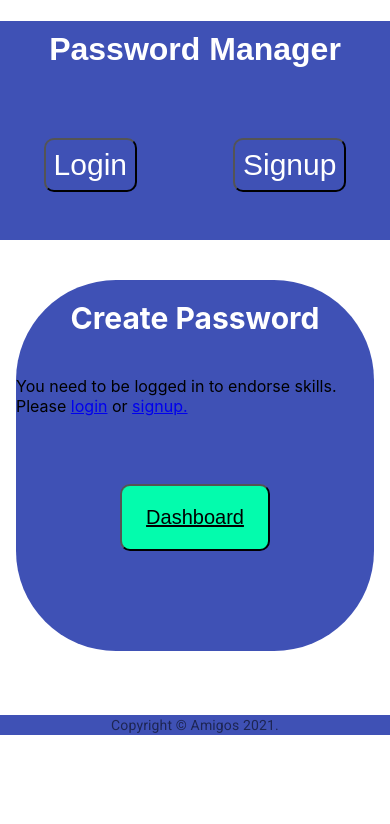
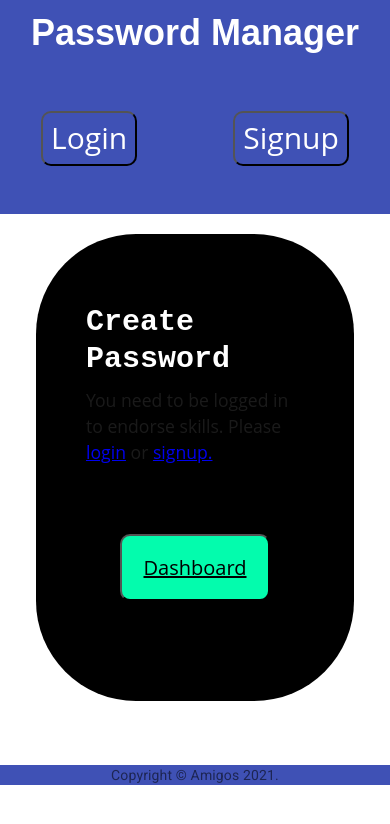
Before and after one commit to campe0n/passwordManager, a React (Create React App) app in the folder client/: page /createPassword in a window 390 px wide. Shown: the top 824 px of the page. Built offline with nearby package versions, Linux system fonts and the light colour scheme.

Commit message:
add mobile first design and redirect to dashboard when login

```diff
--- a/client/src/components/Header/index.js
+++ b/client/src/components/Header/index.js
@@ -1,5 +1,5 @@
 import React from "react";
-import { Link } from "react-router-dom";
+import { Link, Redirect } from "react-router-dom";
 
 import Auth from "../../utils/auth";
 
@@ -59,9 +59,12 @@
       <h1 style={title}>Password Manager</h1>
       <div style={divBtn}>
         {Auth.loggedIn() ? (
+          <div>
+          <Redirect to="/dashboard" />
           <button style={logoutBtn} onClick={logout}>
             Logout
           </button>
+          </div>
         ) : (
           <>
             <button style={btn}>
--- a/client/src/index.css
+++ b/client/src/index.css
@@ -1,13 +1,503 @@
+/*! normalize.css v8.0.1 | MIT License | github.com/necolas/normalize.css */
+/* Document
+   ========================================================================== */
+/**
+ * 1. Correct the line height in all browsers.
+ * 2. Prevent adjustments of font size after orientation changes in iOS.
+ */
+ html {
+  line-height: 1.15;
+  /* 1 */
+  -webkit-text-size-adjust: 100%;
+  /* 2 */
+}
+
+/* Sections
+   ========================================================================== */
+/**
+ * Remove the margin in all browsers.
+ */
 body {
   margin: 0;
-  font-family: -apple-system, BlinkMacSystemFont, 'Segoe UI', 'Roboto', 'Oxygen',
-    'Ubuntu', 'Cantarell', 'Fira Sans', 'Droid Sans', 'Helvetica Neue',
-    sans-serif;
-  -webkit-font-smoothing: antialiased;
-  -moz-osx-font-smoothing: grayscale;
 }
 
-code {
-  font-family: source-code-pro, Menlo, Monaco, Consolas, 'Courier New',
-    monospace;
+/**
+ * Render the `main` element consistently in IE.
+ */
+main {
+  display: block;
 }
+
+/**
+ * Correct the font size and margin on `h1` elements within `section` and
+ * `article` contexts in Chrome, Firefox, and Safari.
+ */
+h1 {
+  font-size: 2em;
+  margin: 0.67em 0;
+}
+
+/* Grouping content
+   ========================================================================== */
+/**
+ * 1. Add the correct box sizing in Firefox.
+ * 2. Show the overflow in Edge and IE.
+ */
+hr {
+  box-sizing: content-box;
+  /* 1 */
+  height: 0;
+  /* 1 */
+  overflow: visible;
+  /* 2 */
+}
+
+/**
+ * 1. Correct the inheritance and scaling of font size in all browsers.
+ * 2. Correct the odd `em` font sizing in all browsers.
+ */
+pre {
+  font-family: monospace, monospace;
+  /* 1 */
+  font-size: 1em;
+  /* 2 */
+}
+
+/* Text-level semantics
+   ========================================================================== */
+/**
+ * Remove the gray background on active links in IE 10.
+ */
+a {
+  background-color: transparent;
+}
+
+/**
+ * 1. Remove the bottom border in Chrome 57-
+ * 2. Add the correct text decoration in Chrome, Edge, IE, Opera, and Safari.
+ */
+abbr[title] {
+  border-bottom: none;
+  /* 1 */
+  text-decoration: underline;
+  /* 2 */
+  text-decoration: underline dotted;
+  /* 2 */
+}
+
+/**
+ * Add the correct font weight in Chrome, Edge, and Safari.
+ */
+b,
+strong {
+  font-weight: bolder;
+}
+
+/**
+ * 1. Correct the inheritance and scaling of font size in all browsers.
+ * 2. Correct the odd `em` font sizing in all browsers.
+ */
+code,
+kbd,
+samp {
+  font-family: monospace, monospace;
+  /* 1 */
+  font-size: 1em;
+  /* 2 */
+}
+
+/**
+ * Add the correct font size in all browsers.
+ */
+small {
+  font-size: 80%;
+}
+
+/**
+ * Prevent `sub` and `sup` elements from affecting the line height in
+ * all browsers.
+ */
+sub,
+sup {
+  font-size: 75%;
+  line-height: 0;
+  position: relative;
+  vertical-align: baseline;
+}
+
+sub {
+  bottom: -0.25em;
+}
+
+sup {
+  top: -0.5em;
+}
+
+/* Embedded content
+   ========================================================================== */
+/**
+ * Remove the border on images inside links in IE 10.
+ */
+img {
+  border-style: none;
+}
+
+/* Forms
+   ========================================================================== */
+/**
+ * 1. Change the font styles in all browsers.
+ * 2. Remove the margin in Firefox and Safari.
+ */
+button,
+input,
+optgroup,
+select,
+textarea {
+  font-family: inherit;
+  /* 1 */
+  font-size: 100%;
+  /* 1 */
+  line-height: 1.15;
+  /* 1 */
+  margin: 0;
+  /* 2 */
+}
+
+/**
+ * Show the overflow in IE.
+ * 1. Show the overflow in Edge.
+ */
+button,
+input {
+  /* 1 */
+  overflow: visible;
+}
+
+/**
+ * Remove the inheritance of text transform in Edge, Firefox, and IE.
+ * 1. Remove the inheritance of text transform in Firefox.
+ */
+button,
+select {
+  /* 1 */
+  text-transform: none;
+}
+
+/**
+ * Correct the inability to style clickable types in iOS and Safari.
+ */
+button,
+[type='button'],
+[type='reset'],
+[type='submit'] {
+  -webkit-appearance: button;
+}
+
+/**
+ * Remove the inner border and padding in Firefox.
+ */
+button::-moz-focus-inner,
+[type='button']::-moz-focus-inner,
+[type='reset']::-moz-focus-inner,
+[type='submit']::-moz-focus-inner {
+  border-style: none;
+  padding: 0;
+}
+
+/**
+ * Restore the focus styles unset by the previous rule.
+ */
+button:-moz-focusring,
+[type='button']:-moz-focusring,
+[type='reset']:-moz-focusring,
+[type='submit']:-moz-focusring {
+  outline: 1px dotted ButtonText;
+}
+
+/**
+ * Correct the padding in Firefox.
+ */
+fieldset {
+  padding: 0.35em 0.75em 0.625em;
+}
+
+/**
+ * 1. Correct the text wrapping in Edge and IE.
+ * 2. Correct the color inheritance from `fieldset` elements in IE.
+ * 3. Remove the padding so developers are not caught out when they zero out
+ *    `fieldset` elements in all browsers.
+ */
+legend {
+  box-sizing: border-box;
+  /* 1 */
+  color: inherit;
+  /* 2 */
+  display: table;
+  /* 1 */
+  max-width: 100%;
+  /* 1 */
+  padding: 0;
+  /* 3 */
+  white-space: normal;
+  /* 1 */
+}
+
+/**
+ * Add the correct vertical alignment in Chrome, Firefox, and Opera.
+ */
+progress {
+  vertical-align: baseline;
+}
+
+/**
+ * Remove the default vertical scrollbar in IE 10+.
+ */
+textarea {
+  overflow: auto;
+}
+
+/**
+ * 1. Add the correct box sizing in IE 10.
+ * 2. Remove the padding in IE 10.
+ */
+[type='checkbox'],
+[type='radio'] {
+  box-sizing: border-box;
+  /* 1 */
+  padding: 0;
+  /* 2 */
+}
+
+/**
+ * Correct the cursor style of increment and decrement buttons in Chrome.
+ */
+[type='number']::-webkit-inner-spin-button,
+[type='number']::-webkit-outer-spin-button {
+  height: auto;
+}
+
+/**
+ * 1. Correct the odd appearance in Chrome and Safari.
+ * 2. Correct the outline style in Safari.
+ */
+[type='search'] {
+  -webkit-appearance: textfield;
+  /* 1 */
+  outline-offset: -2px;
+  /* 2 */
+}
+
+/**
+ * Remove the inner padding in Chrome and Safari on macOS.
+ */
+[type='search']::-webkit-search-decoration {
+  -webkit-appearance: none;
+}
+
+/**
+ * 1. Correct the inability to style clickable types in iOS and Safari.
+ * 2. Change font properties to `inherit` in Safari.
+ */
+::-webkit-file-upload-button {
+  -webkit-appearance: button;
+  /* 1 */
+  font: inherit;
+  /* 2 */
+}
+
+/* Interactive
+   ========================================================================== */
+/*
+ * Add the correct display in Edge, IE 10+, and Firefox.
+ */
+details {
+  display: block;
+}
+
+/*
+ * Add the correct display in all browsers.
+ */
+summary {
+  display: list-item;
+}
+
+/* Misc
+   ========================================================================== */
+/**
+ * Add the correct display in IE 10+.
+ */
+template {
+  display: none;
+}
+
+/**
+ * Add the correct display in IE 10.
+ */
+[hidden] {
+  display: none;
+}
+
+/*
+=================
+END NORMALIZE CSS
+=================
+*/
+*,
+*::before,
+*::after {
+  box-sizing: border-box;
+}
+
+html,
+body {
+  min-height: 100%;
+}
+
+body {
+  margin: 0;
+  padding: 0;
+  font-family: 'Open Sans', -apple-system, BlinkMacSystemFont, 'Segoe UI',
+    Roboto, Helvetica, Arial, sans-serif, 'Apple Color Emoji', 'Segoe UI Emoji',
+    'Segoe UI Symbol';
+  font-size: 16px;
+  color: #1a1a1a;
+}
+
+h1,
+h2,
+h3,
+h4,
+h5,
+h6 {
+  font-family: 'JetBrains Mono', monospace;
+  margin: 0 0 0.5rem;
+  line-height: 1.25;
+}
+
+h1 {
+  font-size: 2.25rem;
+}
+
+h2 {
+  font-size: 2rem;
+}
+
+h3 {
+  font-size: 1.75rem;
+}
+
+h4 {
+  font-size: 1.5rem;
+}
+
+h5 {
+  font-size: 1.25rem;
+}
+
+h6 {
+  font-size: 1rem;
+}
+
+p {
+  font-size: 1.1rem;
+  margin: 0 0 1rem;
+  line-height: 1.5;
+}
+
+ul,
+ol,
+dl {
+  margin-top: 0;
+  margin-bottom: 1rem;
+}
+
+label {
+  display: inline-block;
+}
+
+input,
+select,
+textarea,
+button {
+  margin: 0;
+}
+
+
+/* col-sm */
+@media screen and (min-width: 360px) {
+  .formDiv {
+    background-color: black;
+    padding: 50px
+  }
+  .Form{
+    display: flex;
+    flex-wrap: wrap;
+  }
+  .Color{
+    margin: 10px
+  }
+
+  .Color:nth-child(2), input{
+    margin: 10px;
+
+  };
+}
+
+/* col-md */
+@media screen and (min-width: 768px) {
+  .formDiv {
+    padding: 50px
+  }
+  .Form{
+    display: flex;
+    flex-wrap: wrap;
+  }
+  .Color{
+    margin: 40px
+  }
+
+  .Color:nth-child(2), input{
+    margin: 10px;
+    padding-left: 20px;
+  };
+
+}
+
+/* col-lg */
+@media screen and (min-width: 992px) {
+  .formDiv {
+    background-color: blue;
+    padding: 30px
+  }
+  .Form{
+    display: flex;
+    flex-wrap: wrap;
+  }
+  .Color{
+    margin: 30px
+  }
+
+  .Color:nth-child(2), input{
+    margin: 10px;
+    padding-left: 90px;
+  };
+}
+
+/* col-xl */
+@media screen and (min-width: 1200px) {
+  .formDiv {
+    background-color: black;
+    padding: 30px
+  }
+  .Form{
+    display: none;
+  }
+  .Color{
+    margin: 0px
+  }
+
+  .Color:nth-child(2), input{
+    margin: 0px;
+    padding-left: 0px;
+  };
+}
--- a/client/src/pages/CreatePassword.js
+++ b/client/src/pages/CreatePassword.js
@@ -7,9 +7,10 @@
 import Auth from "../utils/auth";
 
 const formDiv = {
-  backgroundColor: "#3F51B5",
+  // backgroundColor: "#3F51B5",
   borderRadius: "100px 100px 100px 100px",
   paddingBottom: "80px",
+  margin: "20px"
 };
 
 const Form = {
@@ -92,11 +93,11 @@
   };
 
   return (
-    <div style={formDiv}>
+    <div className='formDiv' style={formDiv}>
       <h4 style={Header}>Create Password</h4>
       {Auth.loggedIn() ? (
-        <form style={Form} onSubmit={handleFormSubmit}>
-          <div style={Color}>
+        <form className='Form' style={Form} onSubmit={handleFormSubmit}>
+          <div className="Color" style={Color}>
             website:
             <input
               style={inputField}
@@ -106,7 +107,7 @@
               onChange={(event) => setWebsite(event.target.value)}
             />
           </div>
-          <div style={Color}>
+          <div className="Color" style={Color}>
             Create Password:
             <input
               style={inputField}
```
